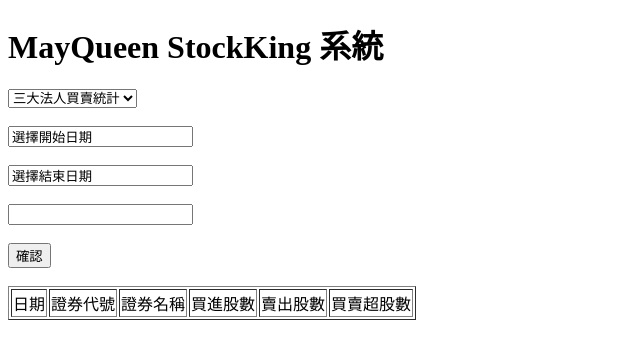
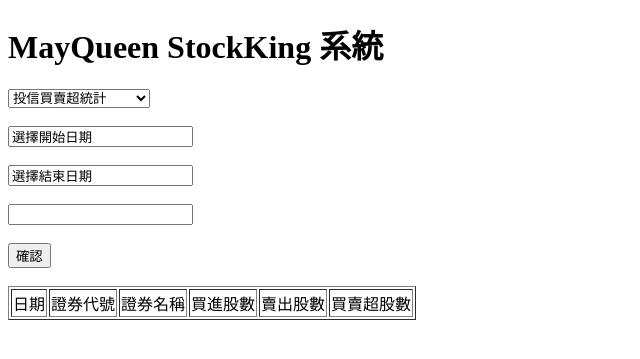
Before and after one commit to wigcheng/stock_ui, a Flask app: page / in a window 1280 px wide. Shown: the top 359 px of the page, without its empty margins (0-640 px from the left). Run offline with Flask 2, Linux system fonts and the light colour scheme; some libraries are stand-ins or nearby versions.

Commit message:
Modify combobox contents.

```diff
--- a/main.py
+++ b/main.py
@@ -20,6 +20,16 @@
 
     if search == "search":
         code_input=request.form['codeinput']
+        the_list=request.form['thelist']
+
+        if the_list == "投信買賣超統計":
+            print("index 0")
+        elif the_list == "外資買賣超統計":
+            print("index 1")
+        elif the_list == "自營商買賣超統計":
+            print("index 2")
+        elif the_list == "三大法人買賣超日報":
+            print("index 3")
 
         date_list_from = request.form['datelist_from']
         if date_list_from.rfind('-') - date_list_from.find('-') < 3:
@@ -55,4 +65,4 @@
     return render_template('index.html',**templateData)
 
 if __name__ == "__main__":
-    app.run(host='172.16.51.28', port=8080, debug=True)
+    app.run(host='0.0.0.0', port=8080, debug=True)
--- a/templates/index.html
+++ b/templates/index.html
@@ -8,8 +8,10 @@
   <p></p>
   <form action="/search" method="POST">
   <select id="thelist" name="thelist" >
-    <option>三大法人買賣統計</option>
-    <option>買賣超統計</option>
+    <option>投信買賣超統計</option>
+    <option>外資買賣超統計</option>
+    <option>自營商買賣超統計</option>
+    <option>三大法人買賣超日報</option>
   </select>
   <script src="https://dl.dropboxusercontent.com/u/19096175/blog/selectDate/selectDate.js" type="text/javascript"></script>
   <br><br>
```
